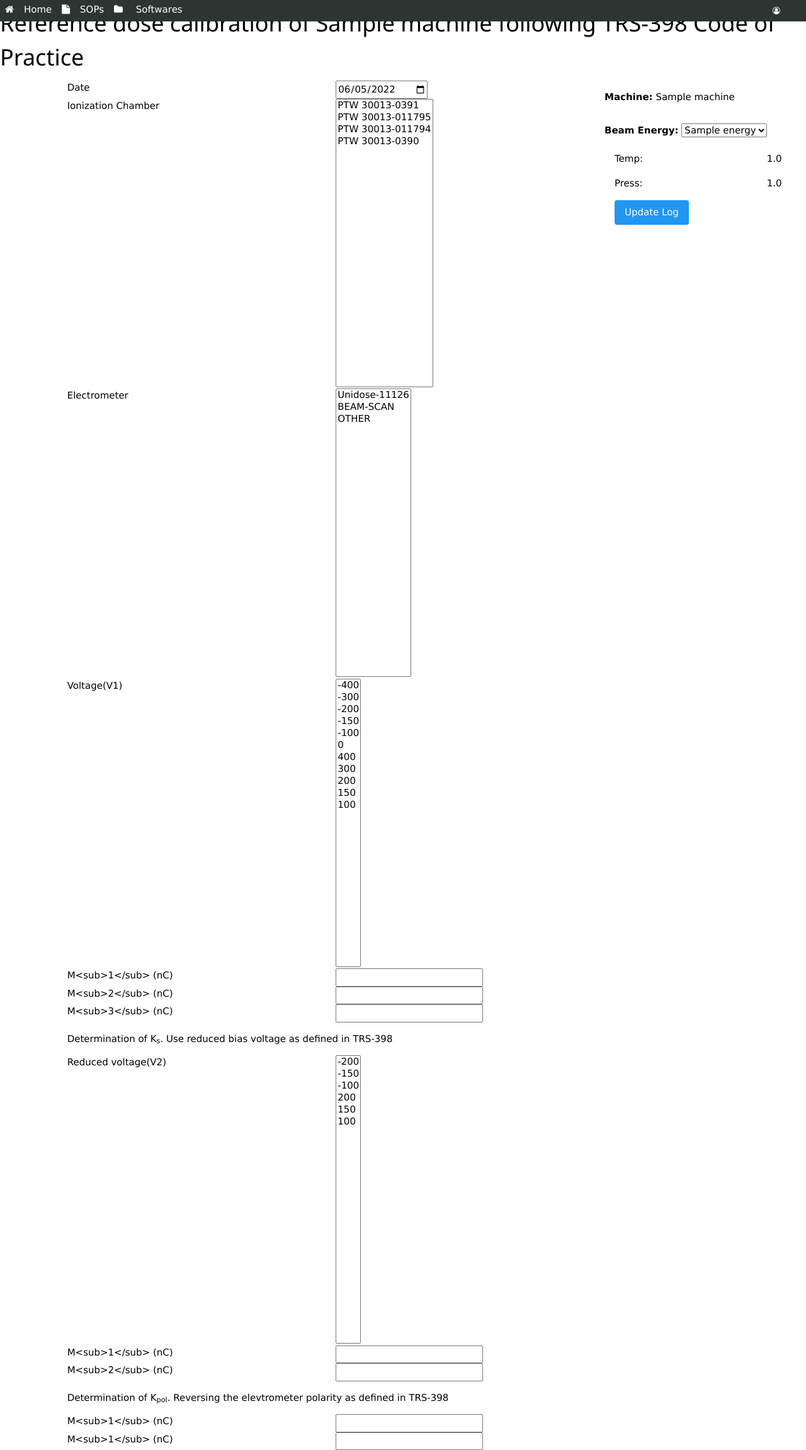
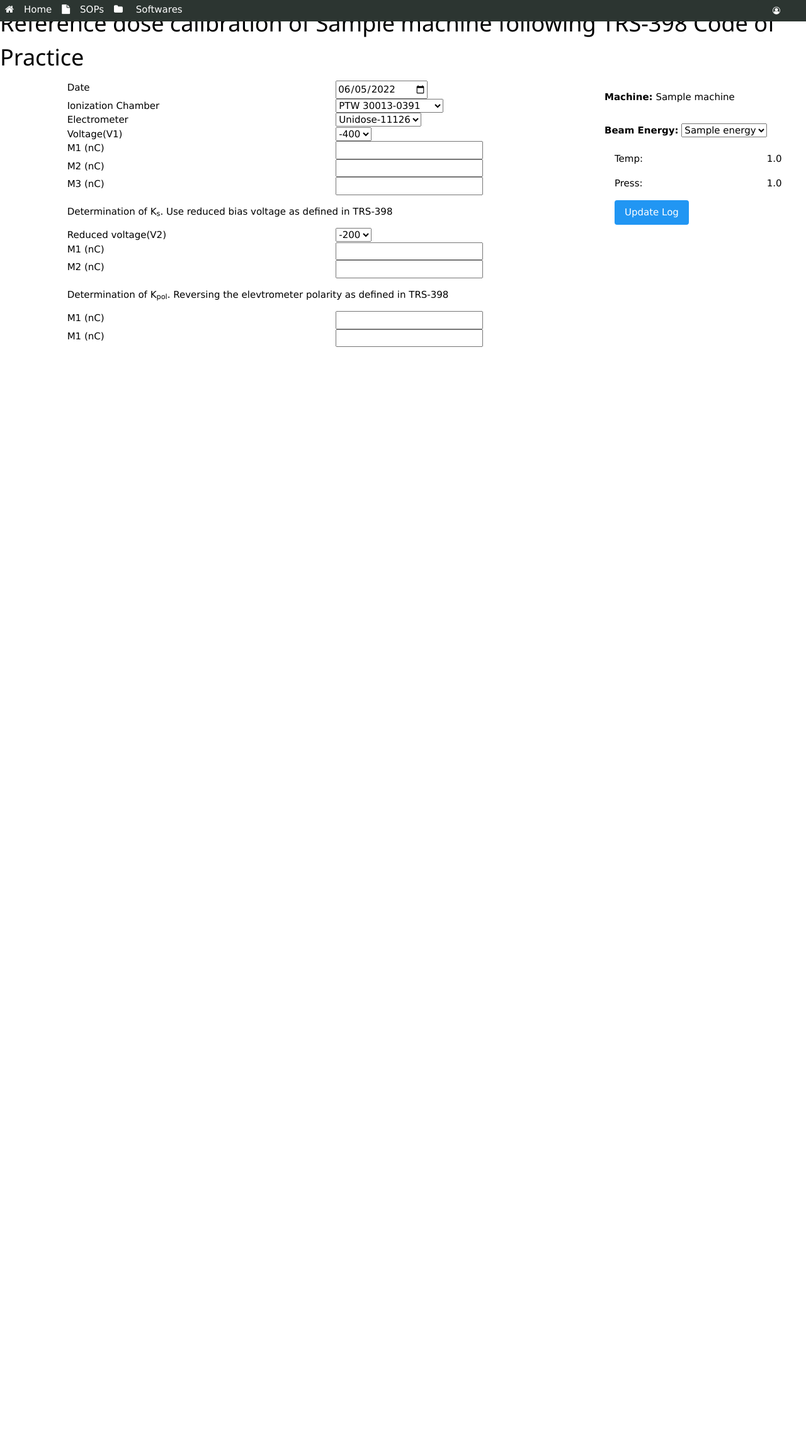
Before and after one commit to nkosie18/work_app, a Flask app: template app/templates/trs398.html in a window 1280 px wide. Shown: the whole page at 63% size. After the commit the page ends 551 px from the top, so only its background shows below. Run offline with Flask 2, Linux system fonts and the light colour scheme; tables that the repository leaves empty hold one stand-in row (values such as "Sample post"); the template is opened without the code that fills it: values that come from a table or form of the project are taken from there, most other values are stand-ins (such as "Sample title", 1, 10 or a date in 2020); parts of the project's set-up code (start-up, migrations or seed data) failed here and were passed over; some libraries are stand-ins or nearby versions.

Commit message:
home trs398

```diff
--- a/app/templates/trs398.html
+++ b/app/templates/trs398.html
@@ -37,7 +37,7 @@
 
         <div class="w3-row">
           <div class="w3-col m6 l6">{{form.chamber.label}}</div>
-          <div class="w3-col m6 l6">{{form.chamber(size=24)}}</div>
+          <div class="w3-col m6 l6">{{form.chamber}}</div>
         </div>
         <div class="w3-row">
           {% for error in form.chamber.errors %}
@@ -47,7 +47,7 @@
 
         <div class="w3-row">
           <div class="w3-col m6 l6">{{form.electrometer.label}}</div>
-          <div class="w3-col m6 l6">{{form.electrometer(size=24)}}</div>
+          <div class="w3-col m6 l6">{{form.electrometer}}</div>
         </div>
         <div class="w3-row">
           {% for error in form.electrometer.errors %}
@@ -56,7 +56,7 @@
         </div>
         <div class="w3-row">
           <div class="w3-col m6 l6">{{form.bias_voltage1.label}}</div>
-          <div class="w3-col m6 l6">{{form.bias_voltage1(size=24)}}</div>
+          <div class="w3-col m6 l6">{{form.bias_voltage1}}</div>
         </div>
         <div class="w3-row">
           {% for error in form.bias_voltage1.errors %}
@@ -101,7 +101,7 @@
         </div>
         <div class="w3-row">
           <div class="w3-col m6 l6">{{form.bias_voltage2.label}}</div>
-          <div class="w3-col m6 l6">{{form.bias_voltage2(size=24)}}</div>
+          <div class="w3-col m6 l6">{{form.bias_voltage2}}</div>
         </div>
         <div class="w3-row">
           {% for error in form.bias_voltage2.errors %}
@@ -222,53 +222,4 @@
     </div>
   </div>
 </div>
-
-<!--
-<form action="" method="POST" novalidate>
-  {{form.hidden_tag()}}
-  <p>
-    {{form.date.label}} {{form.date(size=24)}} <br />
-    {% for error in form.date.errors %}
-    <span style="color: red">{{error}}</span>
-    {%endfor%}
-  </p>
-
-  <p>
-    {{form.temp.label}} <br />
-    {{form.temp(size=24)}} <br />
-    {% for error in form.temp.errors %}
-    <span style="color: red">{{error}}</span>
-    {%endfor%}
-  </p>
-
-  <p>
-    {{form.press.label}} <br />
-    {{form.press(size=24)}} <br />
-    {% for error in form.press.errors %}
-    <span style="color: red">{{error}}</span>
-    {%endfor%}
-  </p>
-
-  <p>
-    {{form.machine.label}} {{form.machine}} <br />
-    {% for error in form.machine.errors %}
-    <span style="color: red">{{error}}</span>
-    {%endfor%}
-  </p>
-
-  <p>
-    {{form.beam.label}} {{form.beam}} <br />
-    {% for error in form.beam.errors %}
-    <span style="color: red">{{error}}</span>
-    {%endfor%}
-  </p>
-
-  <p>
-    {{form.energy_sel.label}} {{form.energy_sel}} <br />
-    {% for error in form.energy_sel.errors %}
-    <span style="color: red">{{error}}</span>
-    {%endfor%}
-  </p>
-</form>
--->
 {% endblock %}
--- a/app/trs398/forms.py
+++ b/app/trs398/forms.py
@@ -13,16 +13,16 @@ class TRS398_photonsForm(FlaskForm):
     chamber = SelectField('Ionization Chamber', choices=['PTW 30013-0391', 'PTW 30013-011795', 'PTW 30013-011794', 'PTW 30013-0390'])
     electrometer = SelectField('Electrometer', choices=['Unidose-11126', 'BEAM-SCAN','OTHER'])
     bias_voltage1 = SelectField('Voltage(V1)', choices=[-400, -300, -200, -150, -100, 0, +400, +300, +200, +150, +100])
-    m11_reading = FloatField('M<sub>1</sub> (nC)', validators=[DataRequired()])
-    m12_reading = FloatField('M<sub>2</sub> (nC)', validators=[DataRequired()])
-    m13_reading = FloatField('M<sub>3</sub> (nC)', validators=[DataRequired()])
+    m11_reading = FloatField('M1 (nC)', validators=[DataRequired()])
+    m12_reading = FloatField('M2 (nC)', validators=[DataRequired()])
+    m13_reading = FloatField('M3 (nC)', validators=[DataRequired()])
     bias_voltage2 = SelectField('Reduced voltage(V2)', choices=[-200, -150, -100, +200, +150, +100])
     #change voltage for calculation of the recombination correction
-    m21_reading = FloatField('M<sub>1</sub> (nC)')
-    m22_reading = FloatField('M<sub>2</sub> (nC)')
+    m21_reading = FloatField('M1 (nC)')
+    m22_reading = FloatField('M2 (nC)')
     #reversed polarity for calculation of polarity correction
-    m31_reading = FloatField('M<sub>1</sub> (nC)')
-    m32_reading = FloatField('M<sub>1</sub> (nC)')
+    m31_reading = FloatField('M1 (nC)')
+    m32_reading = FloatField('M1 (nC)')
     submit = SelectField('Submit')
 
 
```
